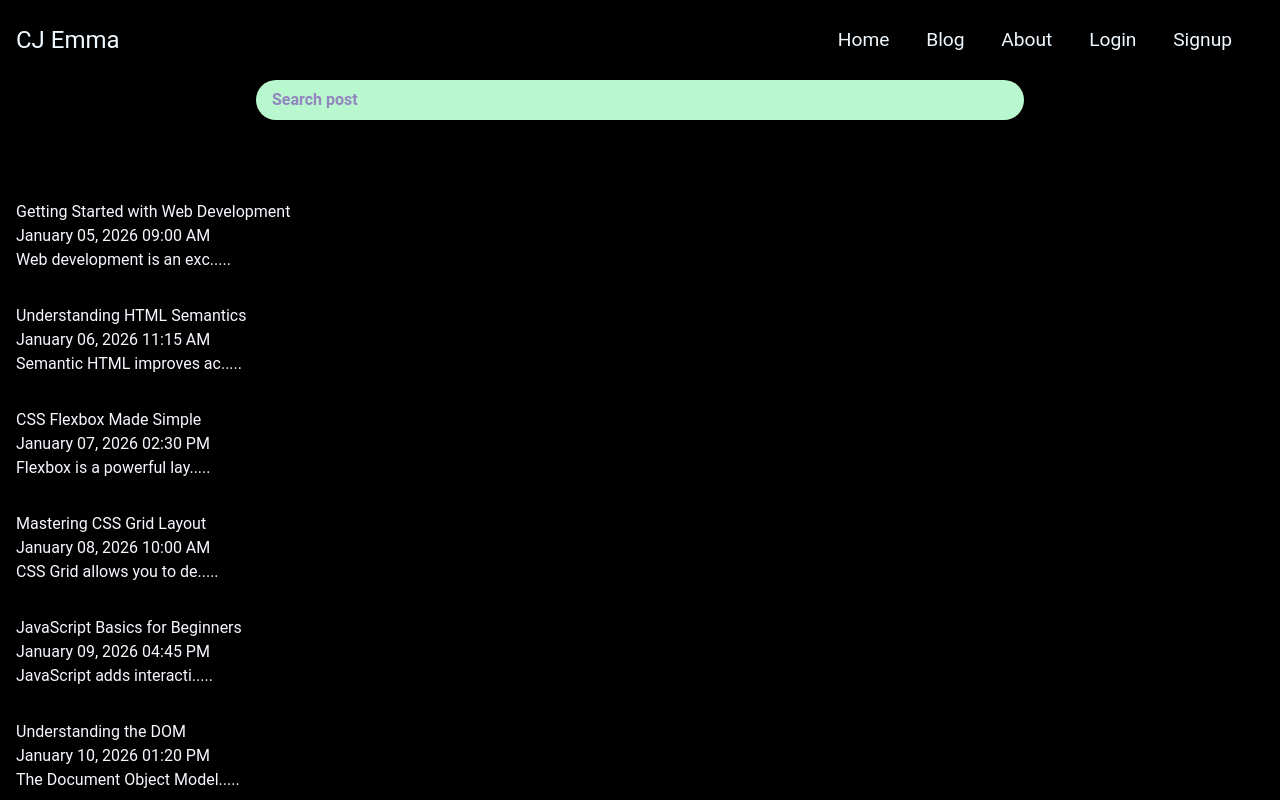
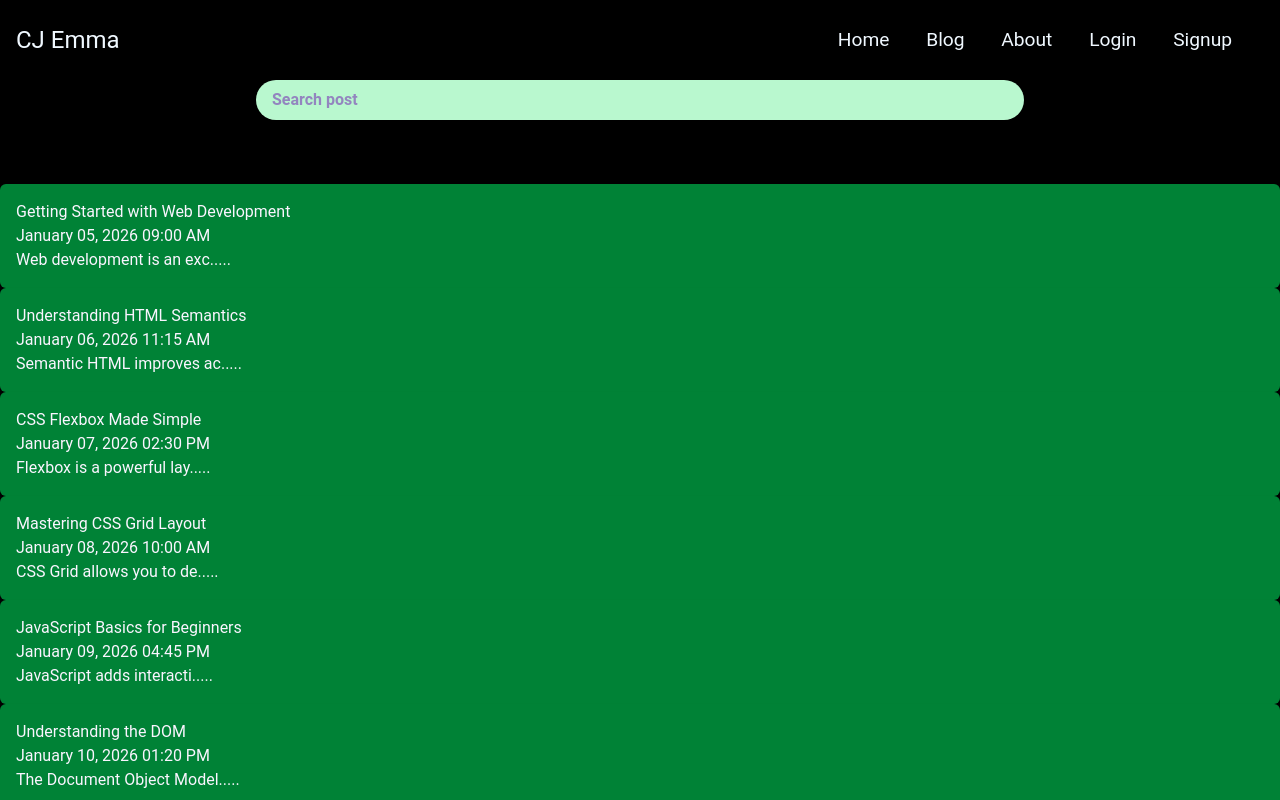
Before and after one commit to Cue-designs/Project-blog, a React (Vite) app: page /post in a window 1280 px wide. Shown: the top 800 px of the page. Built offline with nearby package versions, Linux system fonts and the light colour scheme; data requests are answered from the project's data file.

Commit message:
styling on the blog page

```diff
--- a/src/components/BlogPage.jsx
+++ b/src/components/BlogPage.jsx
@@ -2,7 +2,8 @@ import { Link } from "react-router-dom";
 const BlogPage = ({post}) => {
 
   return (
-    <div className=""><section className="text-purple-50 bg-black/80 p-4 rounded-md shadow-md">
+    <div className=" ">
+        <section className="text-purple-50 bg-green-700 p-4 rounded-md shadow-md">
             <Link to={`/post/${post.id}`}>
                 <h2>{post.title}</h2>
                 <p>{post.datetime}</p>
@@ -15,7 +16,8 @@ const BlogPage = ({post}) => {
                 )
             }
 
-     </section></div>
+        </section>
+    </div>
   );
 
 };
--- a/src/pages/Blog.jsx
+++ b/src/pages/Blog.jsx
@@ -41,7 +41,7 @@ const [posts, setPosts] = useState([])
         />
 
         </nav>
-        <section className="bg-black mt-16  ">
+        <section className="bg-black mt-16  grid gap-8 grid-cols-1 md:grid-cols-[repeat(auto-fit,minmax(300px,1fr))]">
           {
             posts.length > 0 ?(
              <section>
```
Lines whose indentation alone changed are shown as unchanged.
